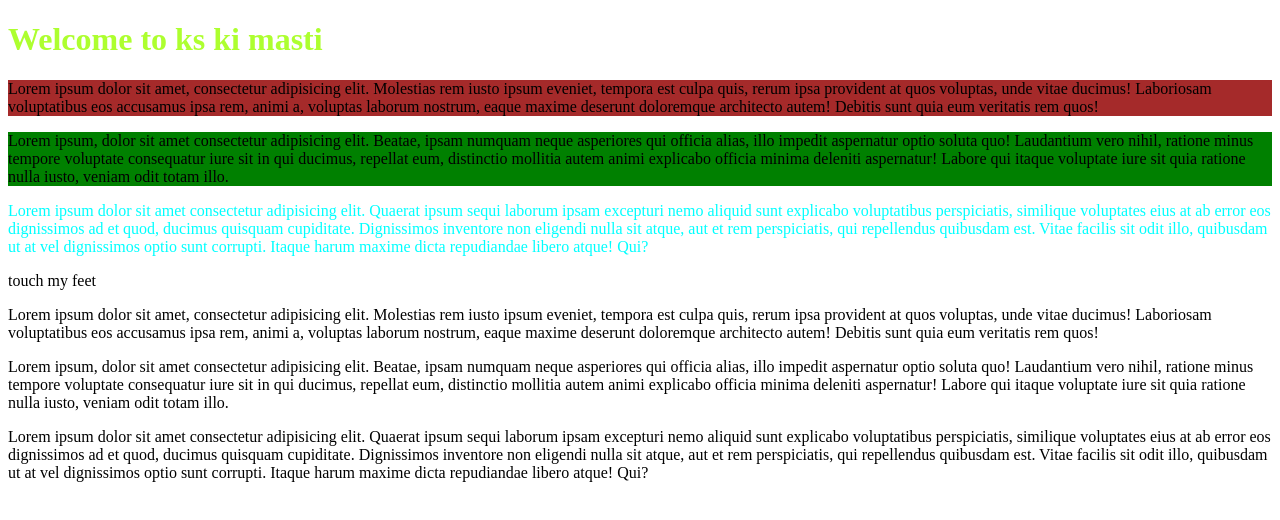
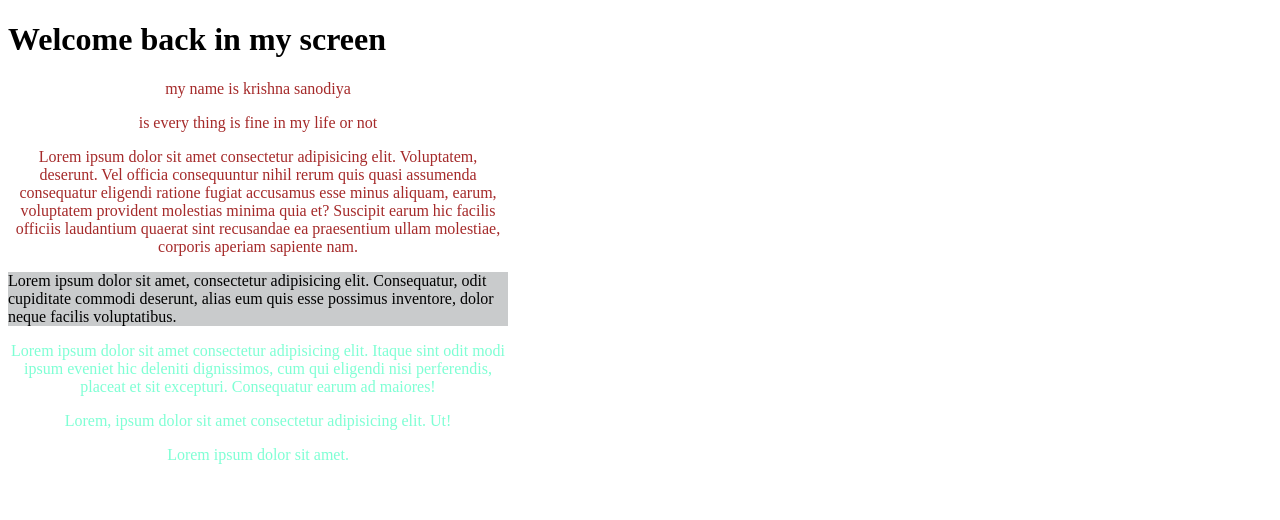
Before and after one commit to krishnasanodiya/CSS, a plain HTML site: page lec1/index.html in a window 1280 px wide. Drawn offline with Linux system fonts and the light colour scheme.

Commit message:
today i learn about some colors and text styling

```diff
--- a/lec1/index.html
+++ b/lec1/index.html
@@ -5,25 +5,70 @@
     <meta name="viewport" content="width=device-width, initial-scale=1.0">
     <title>Document</title>
     <!--for internal change-->
-    <style>
+    <!-- <style>
+
         h1{
             color: greenyellow;
         }
+        p{
+            background-color: white;
+        }
+        p{
+            background-color: gray !important;
+        }
 
 
+    </style> -->
 
+    <!-- <link rel="stylesheet" href="ks.css"> -->
+
+    <style>
+        p{
+            color: brown;
+        }
+        #article{
+            background-color: rgb(201, 203, 204);
+        }
+        .pera{
+            font-size: medium;
+            color: aquamarine;
+        }
+        p,article{
+            width: 500px;
+        }
+        p{
+            text-align: center;
+        }
     </style>
+
 </head>
 <body>
 
-    <h1>Welcome to ks ki masti</h1>
-    <!--Inline css-->
+    <!-- <h1>Welcome to ks ki masti</h1>
+    <!-Inline css--
     <p style="background-color: brown;">Lorem ipsum dolor sit amet, consectetur adipisicing elit. Molestias rem iusto ipsum eveniet, tempora est culpa quis, rerum ipsa provident at quos voluptas, unde vitae ducimus! Laboriosam voluptatibus eos accusamus ipsa rem, animi a, voluptas laborum nostrum, eaque maxime deserunt doloremque architecto autem! Debitis sunt quia eum veritatis rem quos!</p>
     <p style="background-color: green;">Lorem ipsum, dolor sit amet consectetur adipisicing elit. Beatae, ipsam numquam neque asperiores qui officia alias, illo impedit aspernatur optio soluta quo! Laudantium vero nihil, ratione minus tempore voluptate consequatur iure sit in qui ducimus, repellat eum, distinctio mollitia autem animi explicabo officia minima deleniti aspernatur! Labore qui itaque voluptate iure sit quia ratione nulla iusto, veniam odit totam illo.</p>
     <p style="color: aqua;">Lorem ipsum dolor sit amet consectetur adipisicing elit. Quaerat ipsum sequi laborum ipsam excepturi nemo aliquid sunt explicabo voluptatibus perspiciatis, similique voluptates eius at ab error eos dignissimos ad et quod, ducimus quisquam cupiditate. Dignissimos inventore non eligendi nulla sit atque, aut et rem perspiciatis, qui repellendus quibusdam est. Vitae facilis sit odit illo, quibusdam ut at vel dignissimos optio sunt corrupti. Itaque harum maxime dicta repudiandae libero atque! Qui?</p>
-    <footer>touch my feet</footer>
-    <p >Lorem ipsum dolor sit amet, consectetur adipisicing elit. Molestias rem iusto ipsum eveniet, tempora est culpa quis, rerum ipsa provident at quos voluptas, unde vitae ducimus! Laboriosam voluptatibus eos accusamus ipsa rem, animi a, voluptas laborum nostrum, eaque maxime deserunt doloremque architecto autem! Debitis sunt quia eum veritatis rem quos!</p>
+    <footer>touch my feet</footer> -->
+    <!-- <p >Lorem ipsum dolor sit amet, consectetur adipisicing elit. Molestias rem iusto ipsum eveniet, tempora est culpa quis, rerum ipsa provident at quos voluptas, unde vitae ducimus! Laboriosam voluptatibus eos accusamus ipsa rem, animi a, voluptas laborum nostrum, eaque maxime deserunt doloremque architecto autem! Debitis sunt quia eum veritatis rem quos!</p>
     <p >Lorem ipsum, dolor sit amet consectetur adipisicing elit. Beatae, ipsam numquam neque asperiores qui officia alias, illo impedit aspernatur optio soluta quo! Laudantium vero nihil, ratione minus tempore voluptate consequatur iure sit in qui ducimus, repellat eum, distinctio mollitia autem animi explicabo officia minima deleniti aspernatur! Labore qui itaque voluptate iure sit quia ratione nulla iusto, veniam odit totam illo.</p>
-    <p >Lorem ipsum dolor sit amet consectetur adipisicing elit. Quaerat ipsum sequi laborum ipsam excepturi nemo aliquid sunt explicabo voluptatibus perspiciatis, similique voluptates eius at ab error eos dignissimos ad et quod, ducimus quisquam cupiditate. Dignissimos inventore non eligendi nulla sit atque, aut et rem perspiciatis, qui repellendus quibusdam est. Vitae facilis sit odit illo, quibusdam ut at vel dignissimos optio sunt corrupti. Itaque harum maxime dicta repudiandae libero atque! Qui?</p>
+    <p >Lorem ipsum dolor sit amet consectetur adipisicing elit. Quaerat ipsum sequi laborum ipsam excepturi nemo aliquid sunt explicabo voluptatibus perspiciatis, similique voluptates eius at ab error eos dignissimos ad et quod, ducimus quisquam cupiditate. Dignissimos inventore non eligendi nulla sit atque, aut et rem perspiciatis, qui repellendus quibusdam est. Vitae facilis sit odit illo, quibusdam ut at vel dignissimos optio sunt corrupti. Itaque harum maxime dicta repudiandae libero atque! Qui?</p> -->
+
+    <h1>Welcome back in my screen</h1>
+
+    <p>my name is krishna sanodiya</p>
+
+    <p>is every thing is fine in my life or not</p>
+
+    <p>Lorem ipsum dolor sit amet consectetur adipisicing elit. Voluptatem, deserunt. Vel officia consequuntur nihil rerum quis quasi assumenda consequatur eligendi ratione fugiat accusamus esse minus aliquam, earum, voluptatem provident molestias minima quia et? Suscipit earum hic facilis officiis laudantium quaerat sint recusandae ea praesentium ullam molestiae, corporis aperiam sapiente nam.</p>
+
+    <article id="article">Lorem ipsum dolor sit amet, consectetur adipisicing elit. Consequatur, odit cupiditate commodi deserunt, alias eum quis esse possimus inventore, dolor neque facilis voluptatibus.</article>
+
+    <p class="pera ">Lorem ipsum dolor sit amet consectetur adipisicing elit. Itaque sint odit modi ipsum eveniet hic deleniti dignissimos, cum qui eligendi nisi perferendis, placeat et sit excepturi. Consequatur earum ad maiores!</p>
+
+    <p class="pera ">Lorem, ipsum dolor sit amet consectetur adipisicing elit. Ut!</p>
+
+    <p class="pera ">Lorem ipsum dolor sit amet.</p>
 </body>
+
 </html>
--- /dev/null
+++ b/lec1/ks.css
@@ -0,0 +1,4 @@
+h1{
+    font-size: large;
+    text-align: center;
+}
```
Also changed, not shown: lec2/index.html (added, +54 -0 lines).
